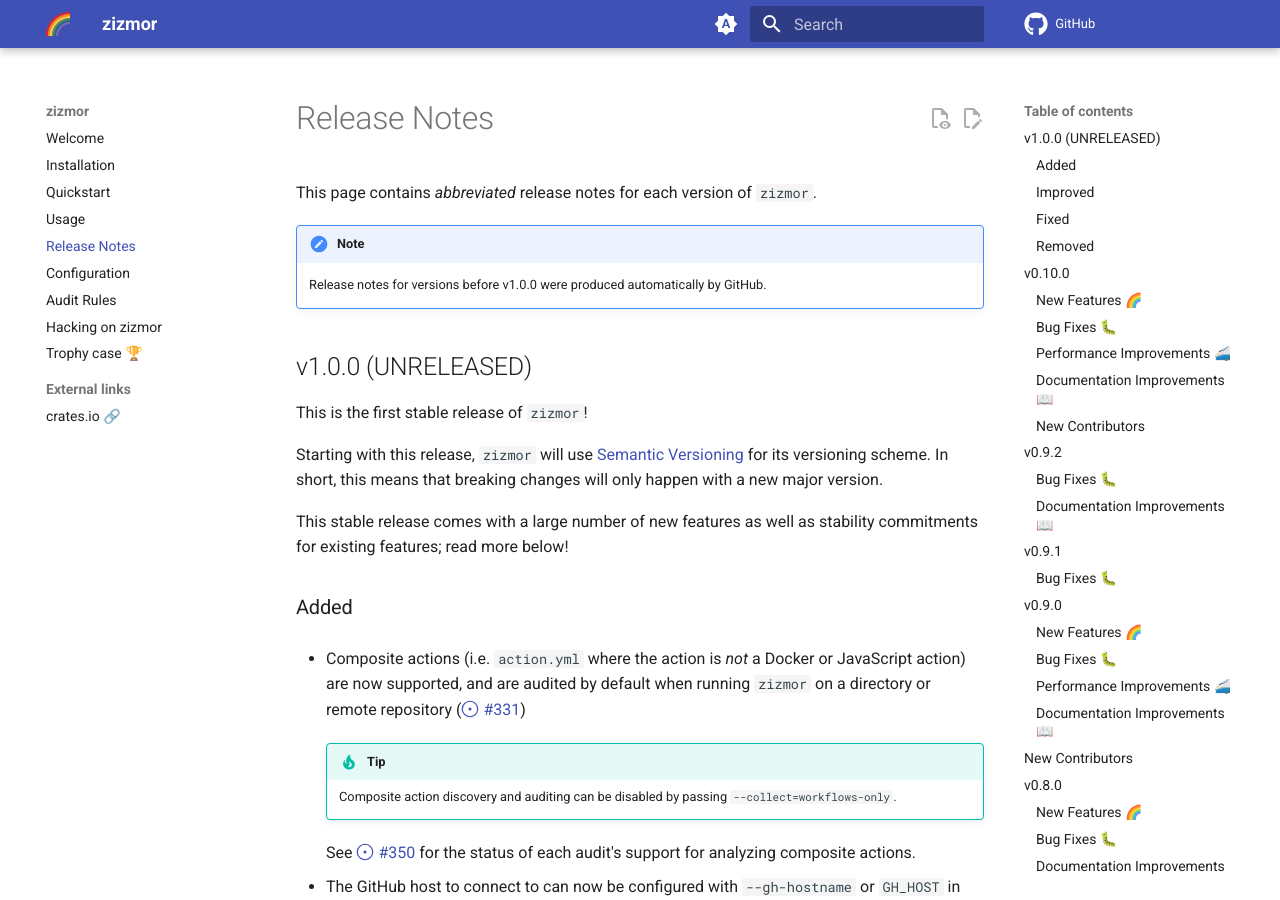
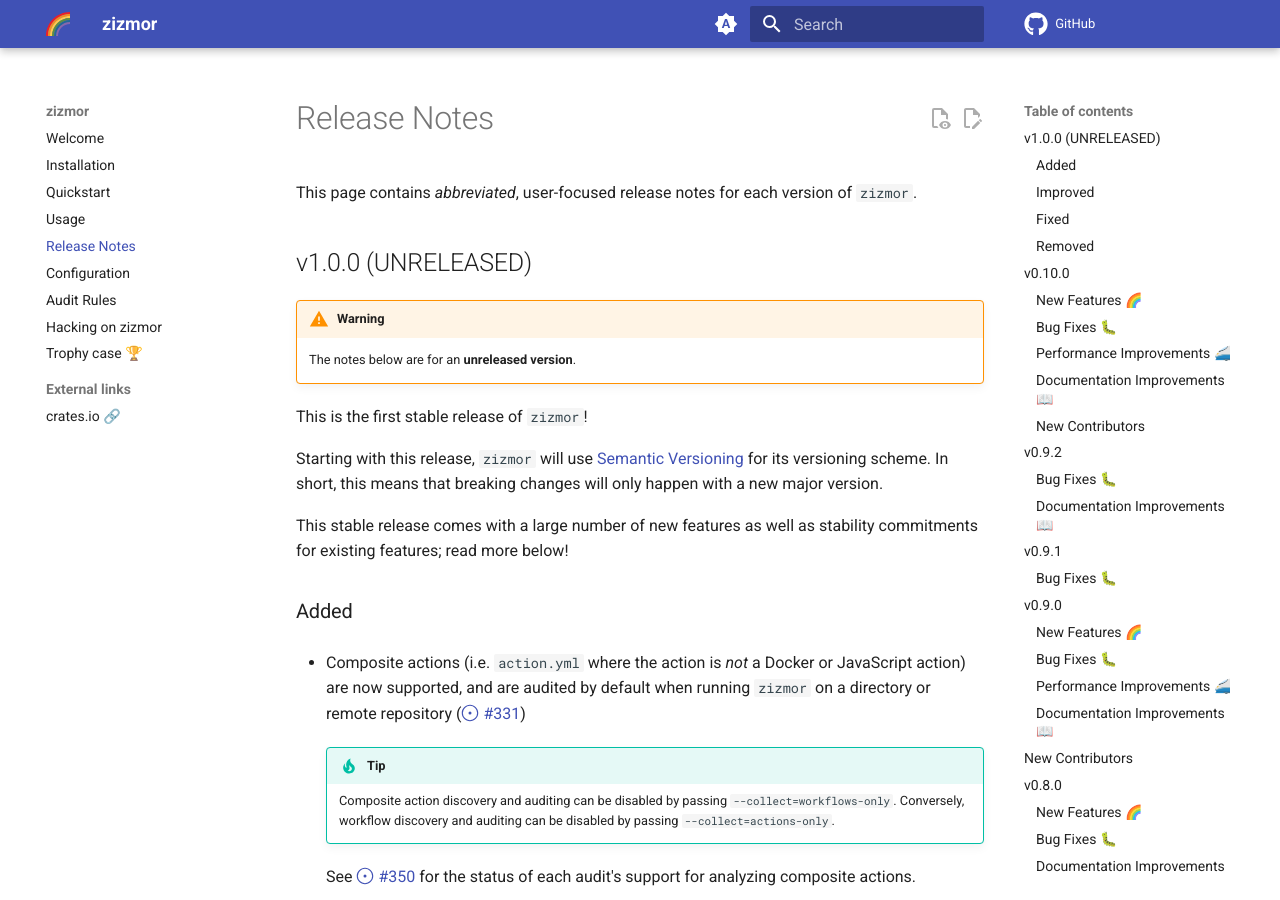
Before and after one commit to zizmorcore/zizmor, an MkDocs documentation site: the page built from docs/release-notes.md, in a window 1280 px wide and 900 px high. Built offline with MkDocs 1.6.1 and Material for MkDocs 9.7.7, drawn with Linux system fonts in a browser that asks for light colours; comment, search, counter and statistics services are not loaded.

Commit message:
docs: cleanup
Signed-off-by: William Woodruff <william@yossarian.net>

```diff
--- a/docs/release-notes.md
+++ b/docs/release-notes.md
@@ -4,13 +4,14 @@
 
 # Release Notes
 
-This page contains _abbreviated_ release notes for each version of `zizmor`.
-
-!!! note
-
-    Release notes for versions before v1.0.0 were produced automatically by GitHub.
+This page contains _abbreviated_, user-focused release notes for each version
+of `zizmor`.
 
 ## v1.0.0 (UNRELEASED)
+
+!!! warning
+
+    The notes below are for an **unreleased version**.
 
 This is the first stable release of `zizmor`!
 
@@ -32,7 +33,8 @@
     !!! tip
 
         Composite action discovery and auditing can be disabled by passing
-        `--collect=workflows-only`.
+        `--collect=workflows-only`. Conversely, workflow discovery and auditing
+        can be disabled by passing `--collect=actions-only`.
 
     See #350 for the status of each audit's support for analyzing
     composite actions.
```
